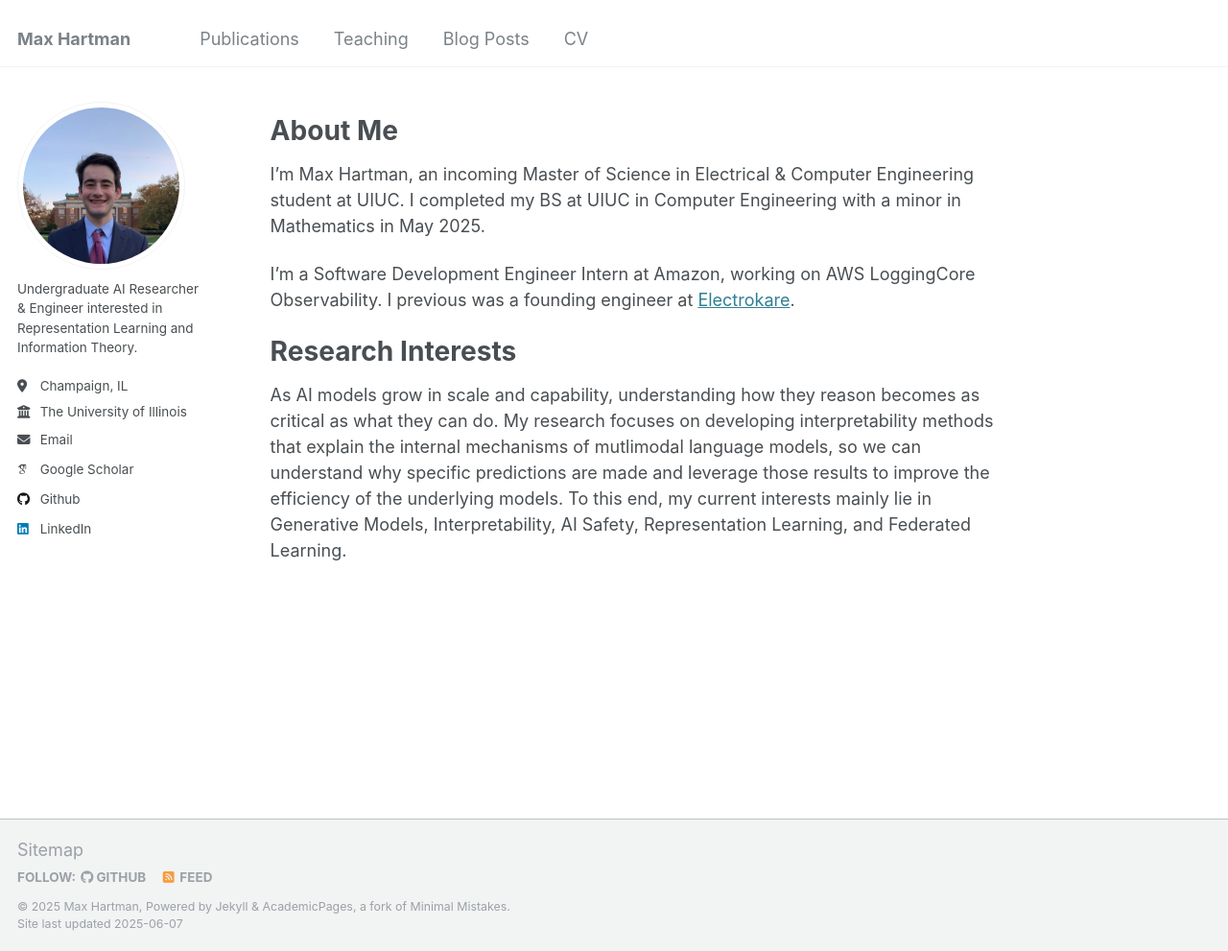
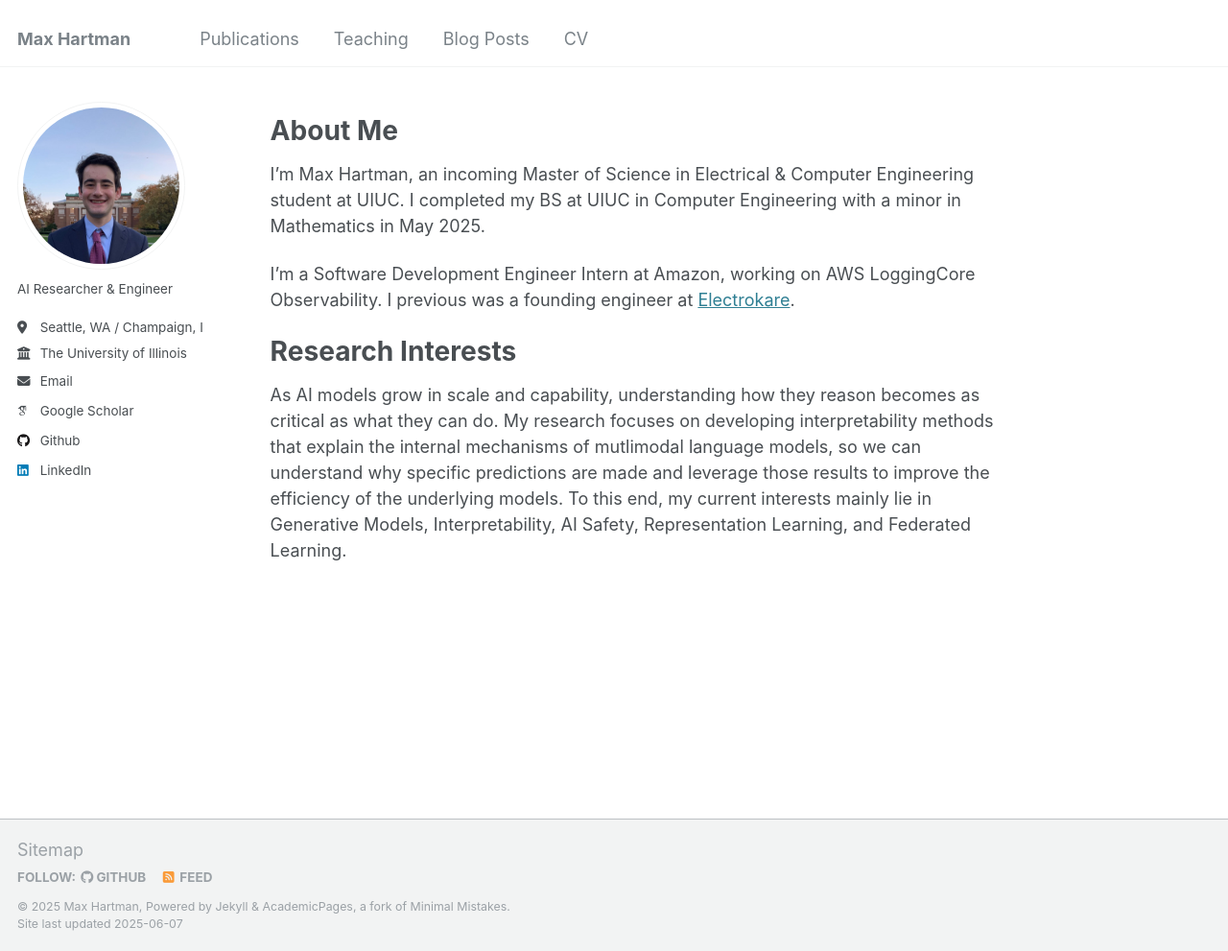
Before and after one commit to MaxBHartman/maxbhartman.github.io, a Jekyll site: the page built from _pages/about.md, in a window 1280 px wide and 991 px high. Shown: the whole window at 96% size. Built offline with Jekyll 4.4.1, drawn with Linux system fonts in a browser that asks for light colours; some web fonts are replaced.

Commit message:
Updated cv and about

```diff
--- a/_config.yml
+++ b/_config.yml
@@ -24,8 +24,8 @@ author:
   avatar           : "1699229207438.png"
   # name             : "Your Sidebar Name"
   pronouns         : # example: "she/her"
-  bio              : "Undergraduate AI Researcher & Engineer interested in Representation Learning and Information Theory."
-  location         : "Champaign, IL"
+  bio              : "AI Researcher & Engineer"
+  location         : "Seattle, WA / Champaign, IL / Chicago, IL"
   employer         : "The University of Illinois"
   uri              : # URL
   email            : "maxh3@illinois.edu"
```
